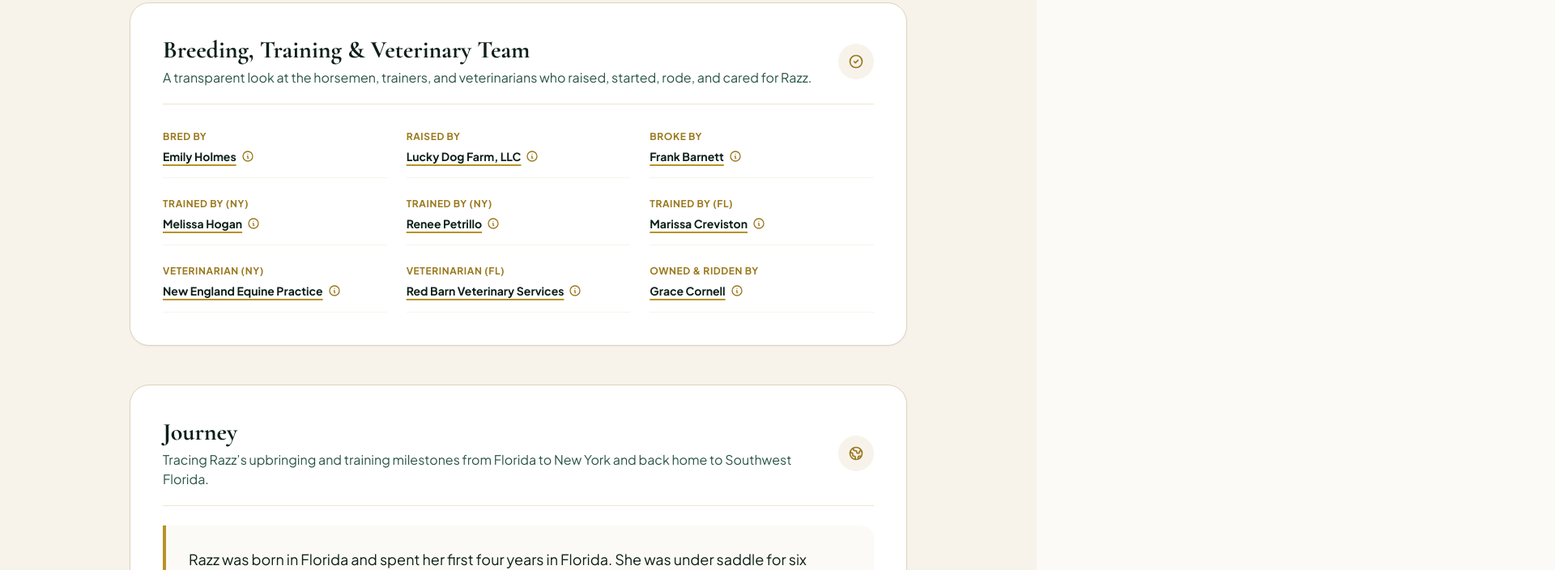
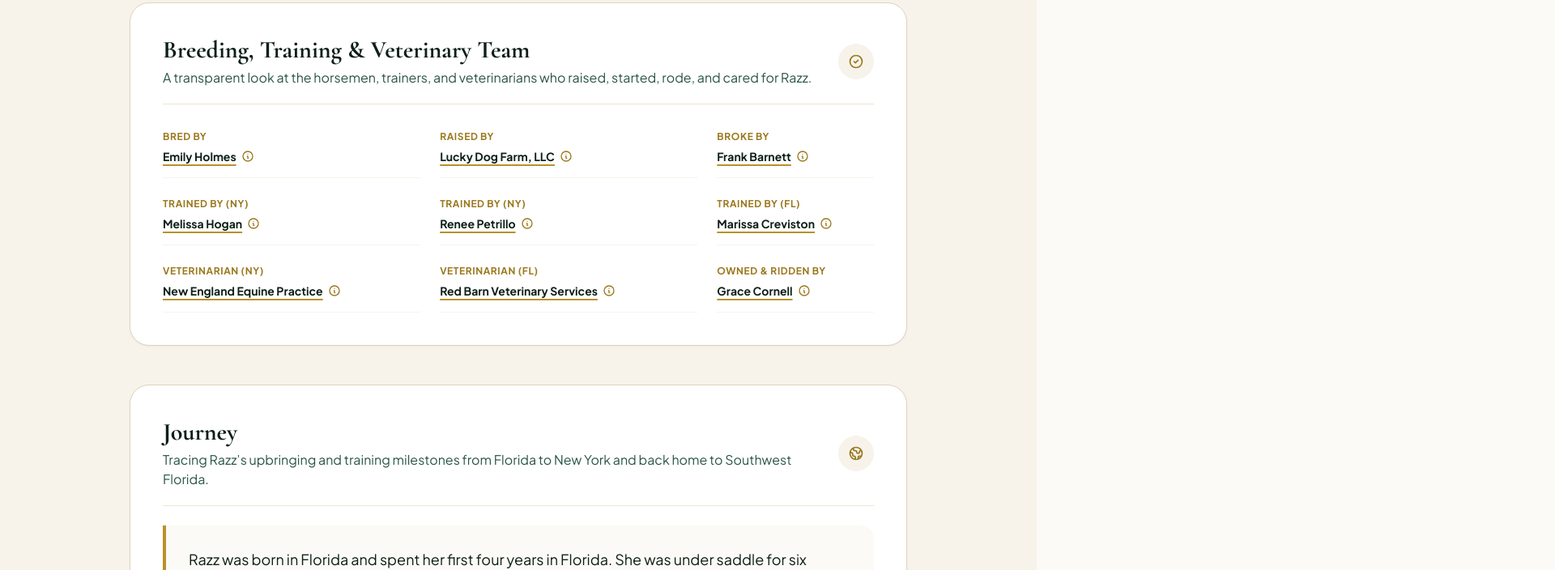
Before and after one commit to Ryansmcornell1/Razz, a plain HTML site: page index.html in a window 1280 px wide. Shown: the part 11296-12000 px from the top of the page at 81% size, 1920 px wide, since content can reach past the window. Drawn offline with nearby package versions, Linux system fonts and the light colour scheme.

Commit message:
Shift care-team center and right columns rightward

```diff
--- a/index.html
+++ b/index.html
@@ -805,7 +805,7 @@
           </span>
         </div>
 
-        <dl class="grid grid-cols-1 md:grid-cols-3 gap-x-4 lg:gap-x-6 gap-y-6 text-sm sm:text-base journey-team-grid">
+        <dl class="grid grid-cols-1 md:grid-cols-[1.15fr_1.15fr_0.7fr] gap-x-4 lg:gap-x-6 gap-y-6 text-sm sm:text-base journey-team-grid">
           <!-- BRED BY: Emily Holmes -->
           <div class="border-b border-ivory-100 pb-4 min-w-0">
             <dt class="text-[11px] sm:text-xs font-bold uppercase tracking-wider text-gold-600 whitespace-nowrap">BRED BY</dt>
```
Also changed, not shown: razz_sport_horse_lease_sale_website.html (+1 -1 lines).
